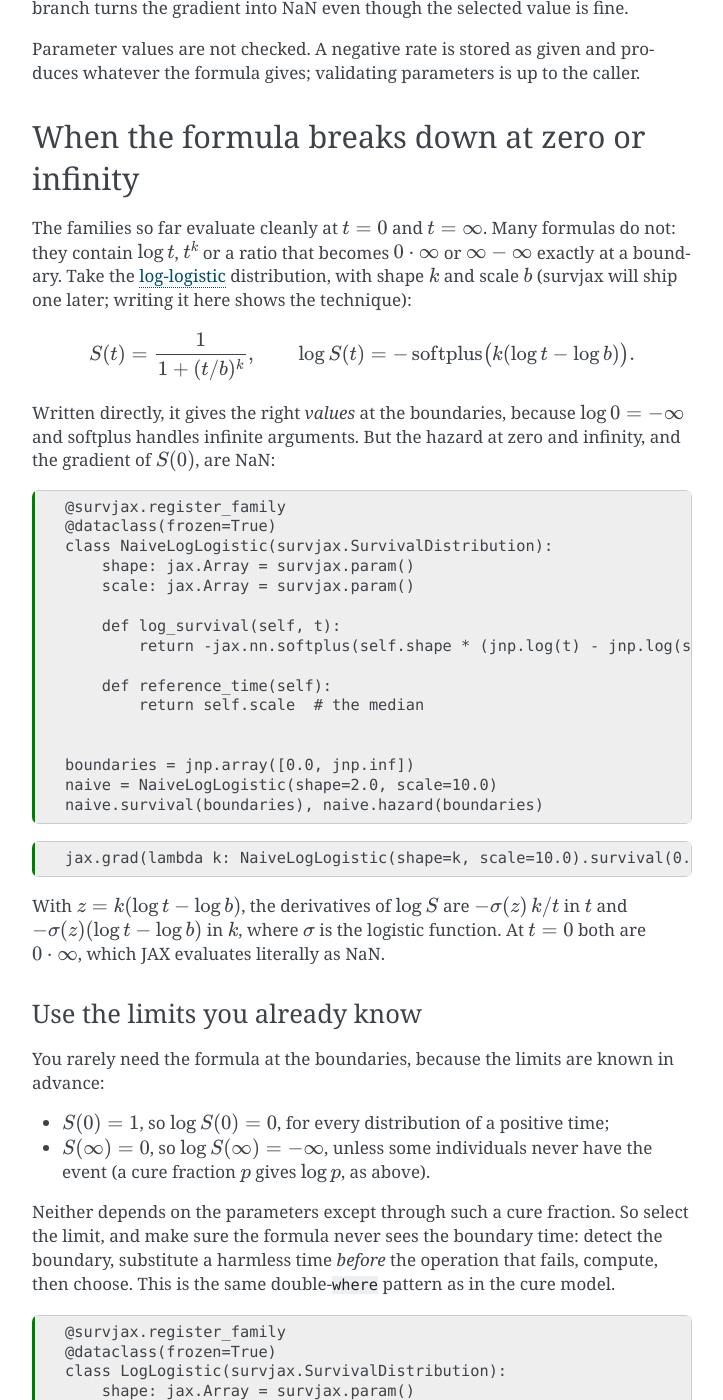
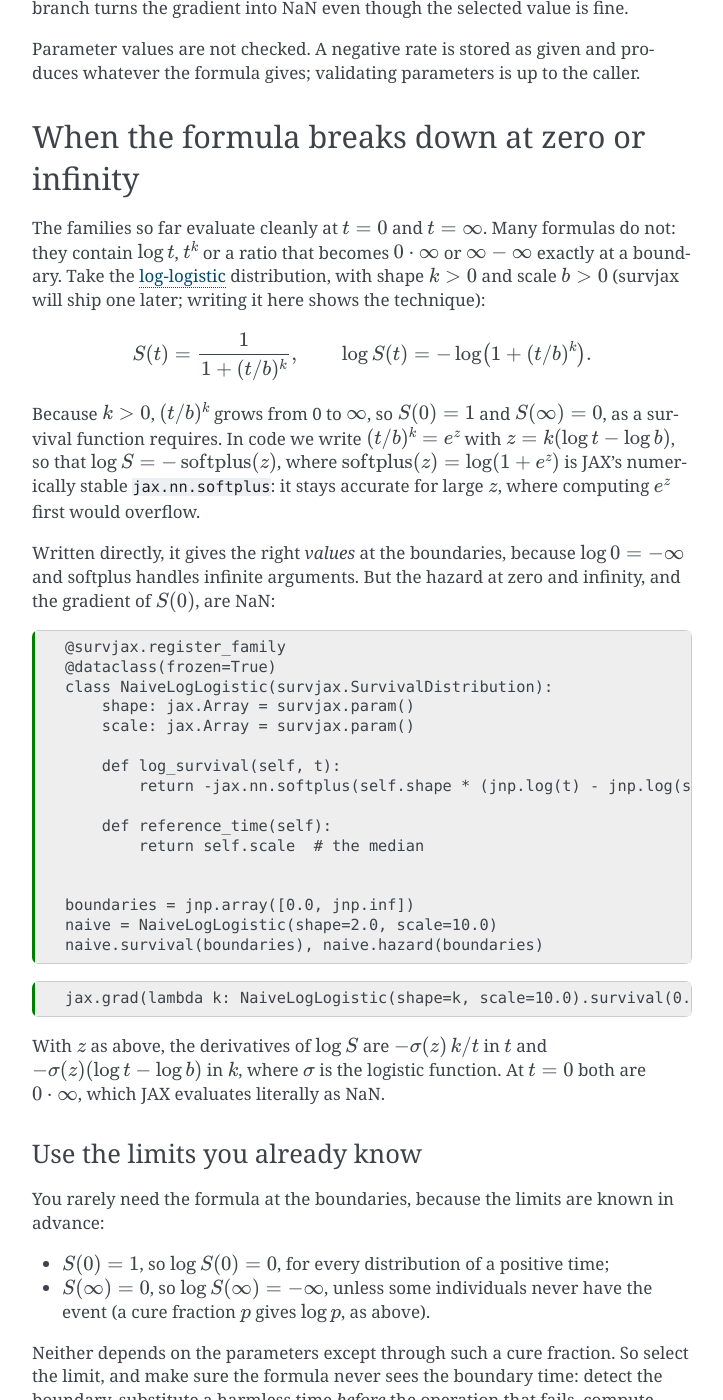
Before and after one commit to survjax/survjax, a Sphinx documentation site: the page built from docs/distributions.md, in a window 1280 px wide and 1400 px high, scrolled down 9584 px. Shown: the whole window, without its empty margins (388-1111 px from the left). Built offline with Sphinx 7.4.7, drawn with Linux system fonts in a browser that asks for light colours.

Commit message:
State the log-logistic domain and keep softplus out of the math
Review asked whether the log-logistic needs k<0 and preferred the
displayed formula without softplus. With k>0, (t/b)^k runs from 0 to
infinity, giving S(0)=1 and S(inf)=0; say so explicitly, show
log S=-log(1+(t/b)^k), and introduce softplus only as the stable way
the code computes it.

Co-Authored-By: Claude Opus 5.5 <noreply@anthropic.com>

````diff
--- a/docs/distributions.md
+++ b/docs/distributions.md
@@ -499,14 +499,22 @@ The families so far evaluate cleanly at $t = 0$ and $t = \infty$. Many
 formulas do not: they contain $\log t$, $t^{k}$ or a ratio that becomes
 $0 \cdot \infty$ or $\infty - \infty$ exactly at a boundary. Take the
 [log-logistic](https://en.wikipedia.org/wiki/Log-logistic_distribution)
-distribution, with shape $k$ and scale $b$ (survjax will ship one later;
-writing it here shows the technique):
+distribution, with shape $k > 0$ and scale $b > 0$ (survjax will ship one
+later; writing it here shows the technique):
 
 $$
 S(t) = \frac{1}{1 + (t/b)^{k}},
 \qquad
-\log S(t) = -\operatorname{softplus}\bigl(k(\log t - \log b)\bigr).
+\log S(t) = -\log\bigl(1 + (t/b)^{k}\bigr).
 $$
+
+Because $k > 0$, $(t/b)^k$ grows from 0 to $\infty$, so $S(0) = 1$ and
+$S(\infty) = 0$, as a survival function requires. In code we write
+$(t/b)^k = e^{z}$ with $z = k(\log t - \log b)$, so that
+$\log S = -\operatorname{softplus}(z)$, where
+$\operatorname{softplus}(z) = \log(1 + e^{z})$ is JAX's numerically stable
+`jax.nn.softplus`: it stays accurate for large $z$, where computing $e^{z}$
+first would overflow.
 
 Written directly, it gives the right *values* at the boundaries, because
 $\log 0 = -\infty$ and softplus handles infinite arguments. But the hazard
@@ -535,7 +543,7 @@ naive.survival(boundaries), naive.hazard(boundaries)
 jax.grad(lambda k: NaiveLogLogistic(shape=k, scale=10.0).survival(0.0))(2.0)
 ```
 
-With $z = k(\log t - \log b)$, the derivatives of $\log S$ are
+With $z$ as above, the derivatives of $\log S$ are
 $-\sigma(z)\,k/t$ in $t$ and $-\sigma(z)(\log t - \log b)$ in $k$, where
 $\sigma$ is the logistic function. At $t = 0$ both are $0 \cdot \infty$,
 which JAX evaluates literally as NaN.
````
